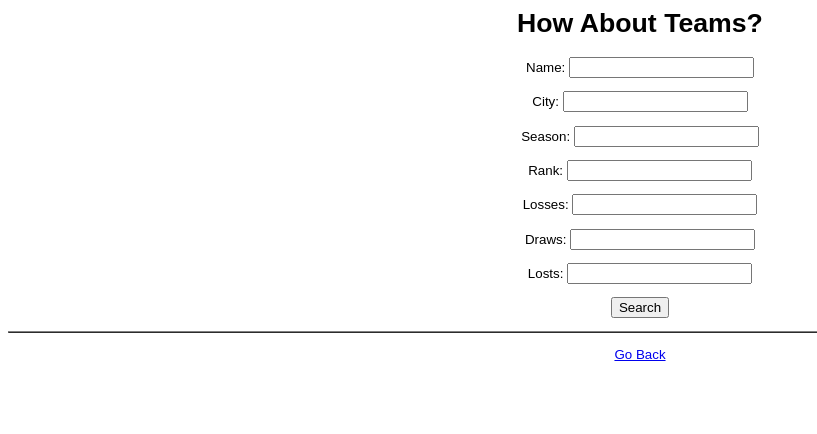
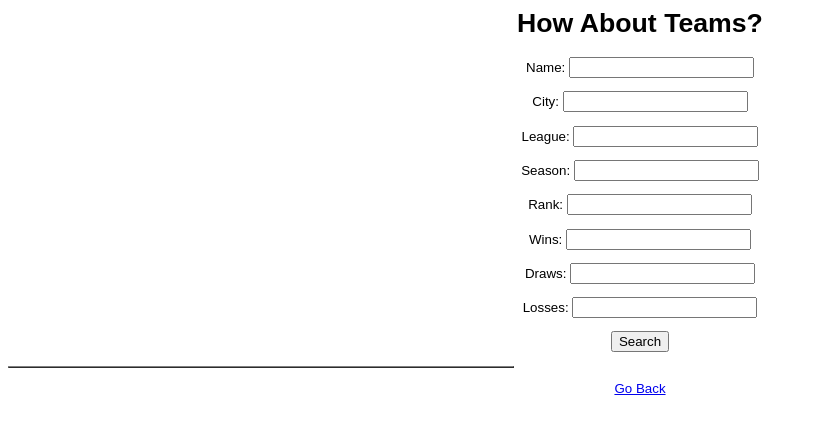
Before and after one commit to as7cheng/EuropeanFootball-Status, a Flask app: page /team in a window 1280 px wide. Shown: the top 434 px of the page, without its empty margins (0-817 px from the left). Run offline with Flask 2, Linux system fonts and the light colour scheme; parts of the project's set-up code (start-up, migrations or seed data) failed here and were passed over.

Commit message:
Update team.html

```diff
--- a/templates/team.html
+++ b/templates/team.html
@@ -12,25 +12,28 @@
     <h1>How About Teams?</h1>
 
     <form method="POST" action="/checkTeam">
-    <p>Name:            <input type="text" name="Name"></p>
-    <p>City:            <input type="text" name="City"></p>
-    <p>Season:          <input type="text" name="Age"></p>
-    <p>Rank:            <input type="text" name="Rank"></p>
-    <p>Losses:          <input type="text" name="Losses"></p>
-    <p>Draws:           <input type="text" name="Draws"></p>
-    <p>Losts:           <input type="text" name="Losts"></p>
+    <p>Name:            <input type="text" name="name"></p>
+    <p>City:            <input type="text" name="city"></p>
+    <p>League:            <input type="text" name="league"></p>
+    <p>Season:          <input type="text" name="season"></p>
+    <p>Rank:            <input type="text" name="rank"></p>
+    <p>Wins:            <input type="text" name="win"></p>
+    <p>Draws:           <input type="text" name="draw"></p>
+    <p>Losses:           <input type="text" name="loss"></p>
     <p>                 <input type="submit" value="Search"></p>
     </form>
 
 
-<table style="text-align: center;" width="80%" border="1">
+    <table style="text-align: center;" width="40%" border="1">
+        <div>
             {% for n in data %}
-    <tr>
-        {% for x in n %}
-        <td>{{x}}</td>
+                <tr style="text-align: center;">
+                    {% for d in n %}
+                        <td>{{d}}</td>
                     {% endfor %}
                 </tr>
             {% endfor %}
+        </div>
     </table>
 
     <p><a href="/">Go Back</a></p>
```
Lines whose indentation alone changed are shown as unchanged.
